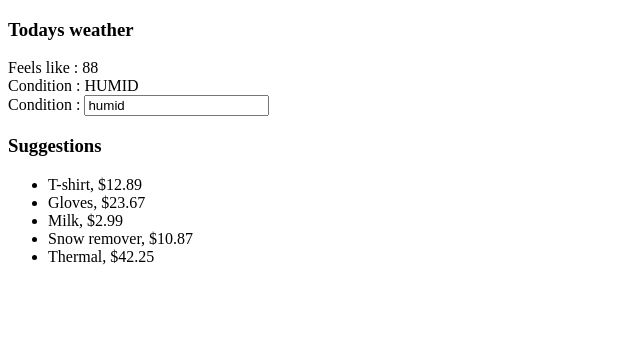
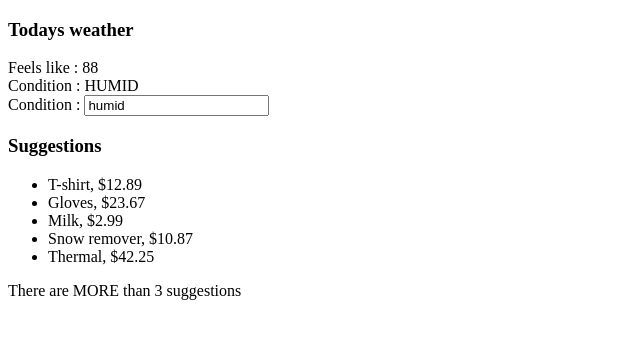
Before and after one commit to aditya-kapre-shrewsbury/shopping-frontend, an Angular app: page / in a window 1280 px wide. Shown: the top 338 px of the page, without its empty margins (0-640 px from the left). Built offline with nearby package versions, Linux system fonts and the light colour scheme.

Commit message:
Add ngIf to check if number of suggestions > 3

```diff
--- a/src/app/suggestions/suggestions.component.html
+++ b/src/app/suggestions/suggestions.component.html
@@ -6,3 +6,13 @@
         </li>
     </ul>
 </div>
+<div *ngIf="suggestions!==undefined && suggestions.length > 3;
+            else lessSuggestions">
+    There are MORE than 3 suggestions
+</div>
+
+<ng-template #lessSuggestions>
+    <div>
+        There are LESS than 3 suggestions
+    </div>
+</ng-template>
```
